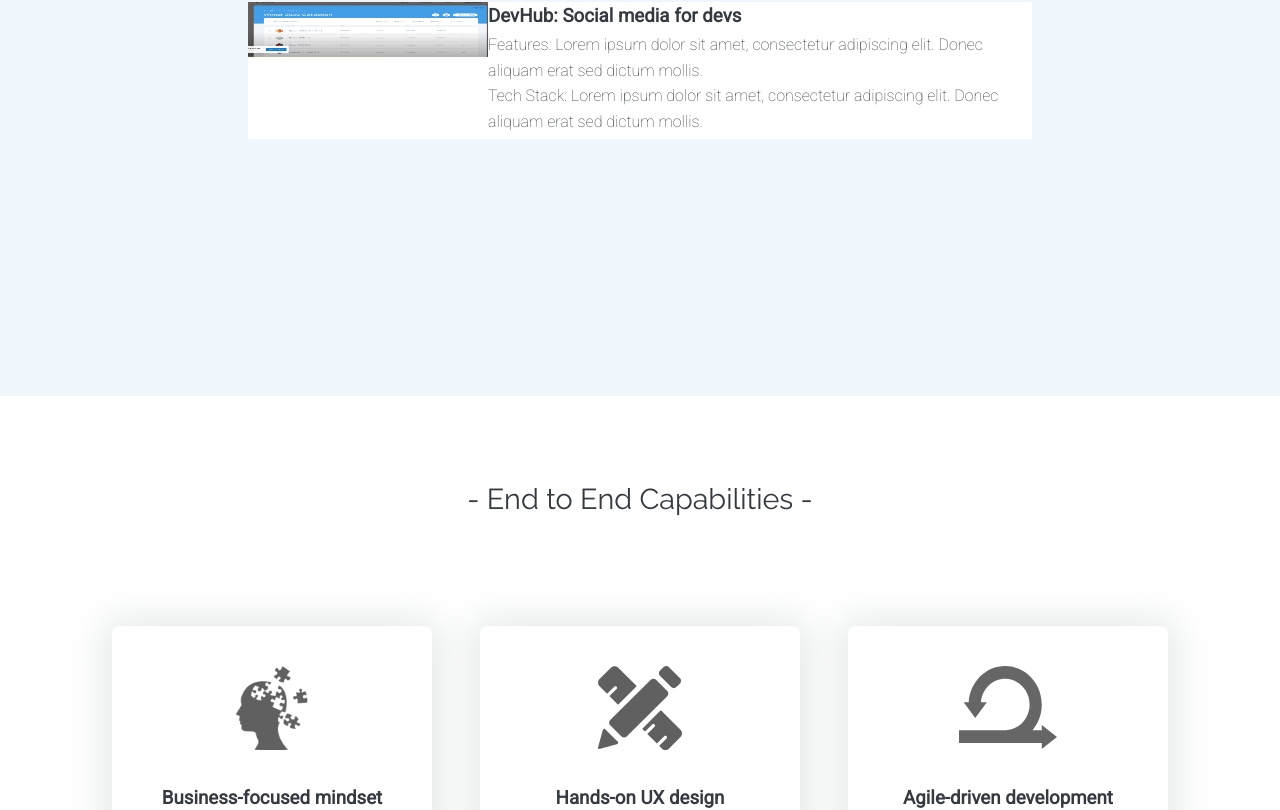
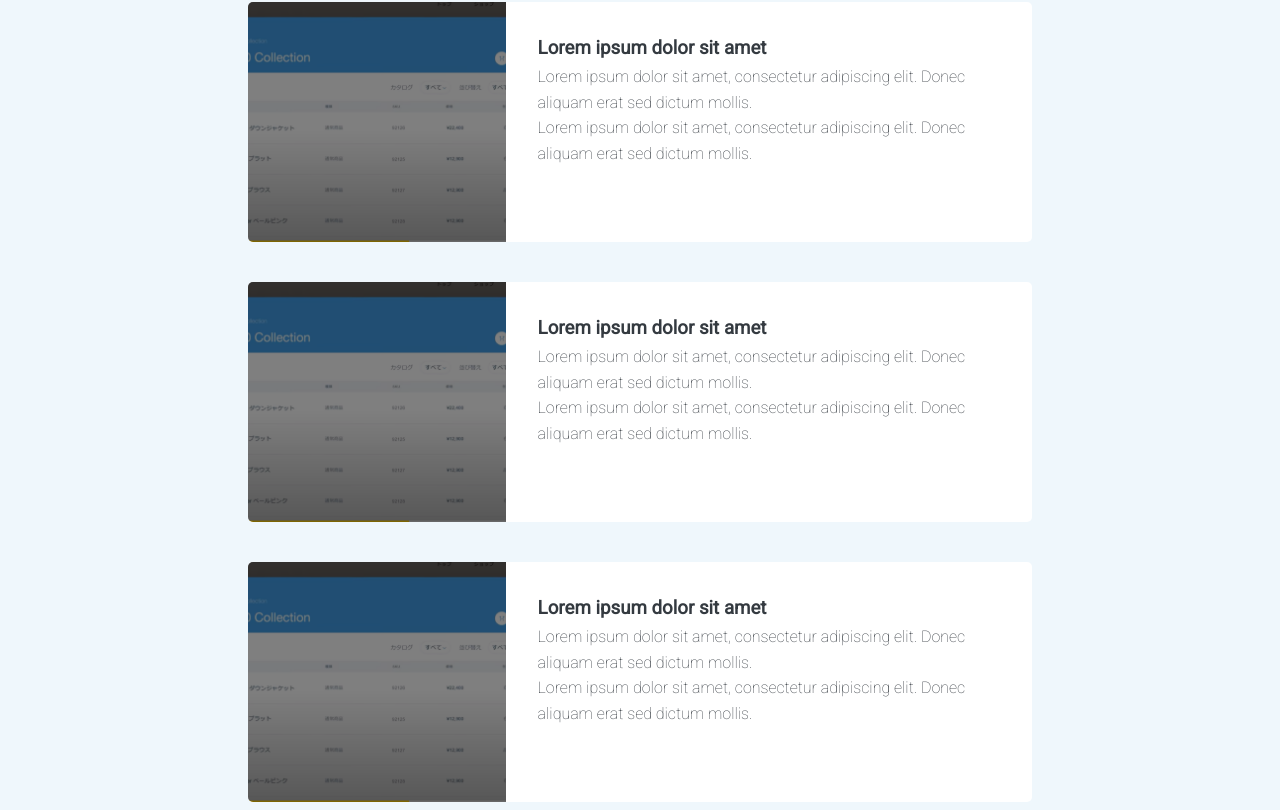
Before and after one commit to ttcode10/personalwebsite, a React (Create React App) app: page / in a window 1280 px wide. Shown: the part 1820-2630 px from the top of the page. Built offline with nearby package versions, Linux system fonts and the light colour scheme.

Commit message:
Completed projects section

```diff
--- a/src/components/contact/Contact.scss
+++ b/src/components/contact/Contact.scss
@@ -34,13 +34,13 @@
       color: $white-color;
       position: absolute;
       z-index: 1;
-      top: -0.7rem;
-      left: -1.2rem;
+      top: -0.2rem;
+      left: -0.9rem;
     }
 
     img {
       // width: 60px;
-      margin: 5vmin 2vmin;
+      margin: 3rem 1.5rem;
       transition: ease-in 300ms;
       cursor: pointer;
 
--- a/src/components/projects/Projects.jsx
+++ b/src/components/projects/Projects.jsx
@@ -1,6 +1,5 @@
 import React from 'react';
 import './Projects.scss';
-import project1 from './../../image/project1.png';
 
 const Projects = () => {
   return (
@@ -8,17 +7,41 @@ const Projects = () => {
       <h2 className="section-heading">- Recent Projects -</h2>
       <div className="project-cards">
         <div className="project-card">
-          <div className="wrapper-left">
-            <img src={project1} alt='project1' />
-          </div>
-          <div className="wrapper-right">
-            <h3>DevHub: Social media for devs</h3>
-            <p>Features: Lorem ipsum dolor sit amet, consectetur adipiscing elit. Donec aliquam erat sed dictum mollis.</p>
-            <p>Tech Stack: Lorem ipsum dolor sit amet, consectetur adipiscing elit. Donec aliquam erat sed dictum mollis.</p>
+          <div className="project-card-container">
+            <div className="wrapper-left wrapper-left-1">
+              <div className="project-card-overlay"></div>
+            </div>
+            <div className="wrapper-right">
+              <h3>Lorem ipsum dolor sit amet</h3>
+              <p>Lorem ipsum dolor sit amet, consectetur adipiscing elit. Donec aliquam erat sed dictum mollis.</p>
+              <p>Lorem ipsum dolor sit amet, consectetur adipiscing elit. Donec aliquam erat sed dictum mollis.</p>
+            </div>
           </div>
         </div>
-        <div className="project-card"></div>
-        <div className="project-card"></div>
+        <div className="project-card">
+          <div className="project-card-container">
+            <div className="wrapper-left wrapper-left-1">
+              <div className="project-card-overlay"></div>
+            </div>
+            <div className="wrapper-right">
+              <h3>Lorem ipsum dolor sit amet</h3>
+              <p>Lorem ipsum dolor sit amet, consectetur adipiscing elit. Donec aliquam erat sed dictum mollis.</p>
+              <p>Lorem ipsum dolor sit amet, consectetur adipiscing elit. Donec aliquam erat sed dictum mollis.</p>
+            </div>
+          </div>
+        </div>
+        <div className="project-card">
+          <div className="project-card-container">
+            <div className="wrapper-left wrapper-left-1">
+              <div className="project-card-overlay"></div>
+            </div>
+            <div className="wrapper-right">
+              <h3>Lorem ipsum dolor sit amet</h3>
+              <p>Lorem ipsum dolor sit amet, consectetur adipiscing elit. Donec aliquam erat sed dictum mollis.</p>
+              <p>Lorem ipsum dolor sit amet, consectetur adipiscing elit. Donec aliquam erat sed dictum mollis.</p>
+            </div>
+          </div>
+        </div>
       </div>
     </section>
   );
--- a/src/components/projects/Projects.scss
+++ b/src/components/projects/Projects.scss
@@ -10,16 +10,42 @@
   flex-direction: column;
   justify-content: center;
   align-items: center;
+  cursor: pointer;
 }
 
 .project-card {
+  width: 70%;
+  max-width: 100vmin;
+  margin-bottom: 5vmin;
+}
+
+
+.project-card-container {
   display: flex;
   background-color: $white-color;
-  width: 70%;
-  max-width: 100vmin;
+  width: 100%;
+  border-radius: 5px;
 
+  .wrapper-left {
+    position: relative;
+    height: 30vmin;
+    width: 45vmin;
+    border-radius: 5px 0 0 5px;
+  }
 
-  img {
-    width: 0.3*100vmin;
+  .wrapper-right {
+    padding: 2rem;
   }
+
+  .wrapper-left-1 {
+    background: url('./../../image/project1.png') no-repeat center center/cover;
+    box-shadow: inset 0 0 0 100vw rgba(0,0,0,0.5);
+    transition: box-shadow ease-out 300ms;
+
+    &:hover {
+      box-shadow: inset 0 0 0 100vw rgba(0,0,0,0.2);
+      transition: box-shadow ease-out 300ms;
+    }
+  }
+
 }
```
